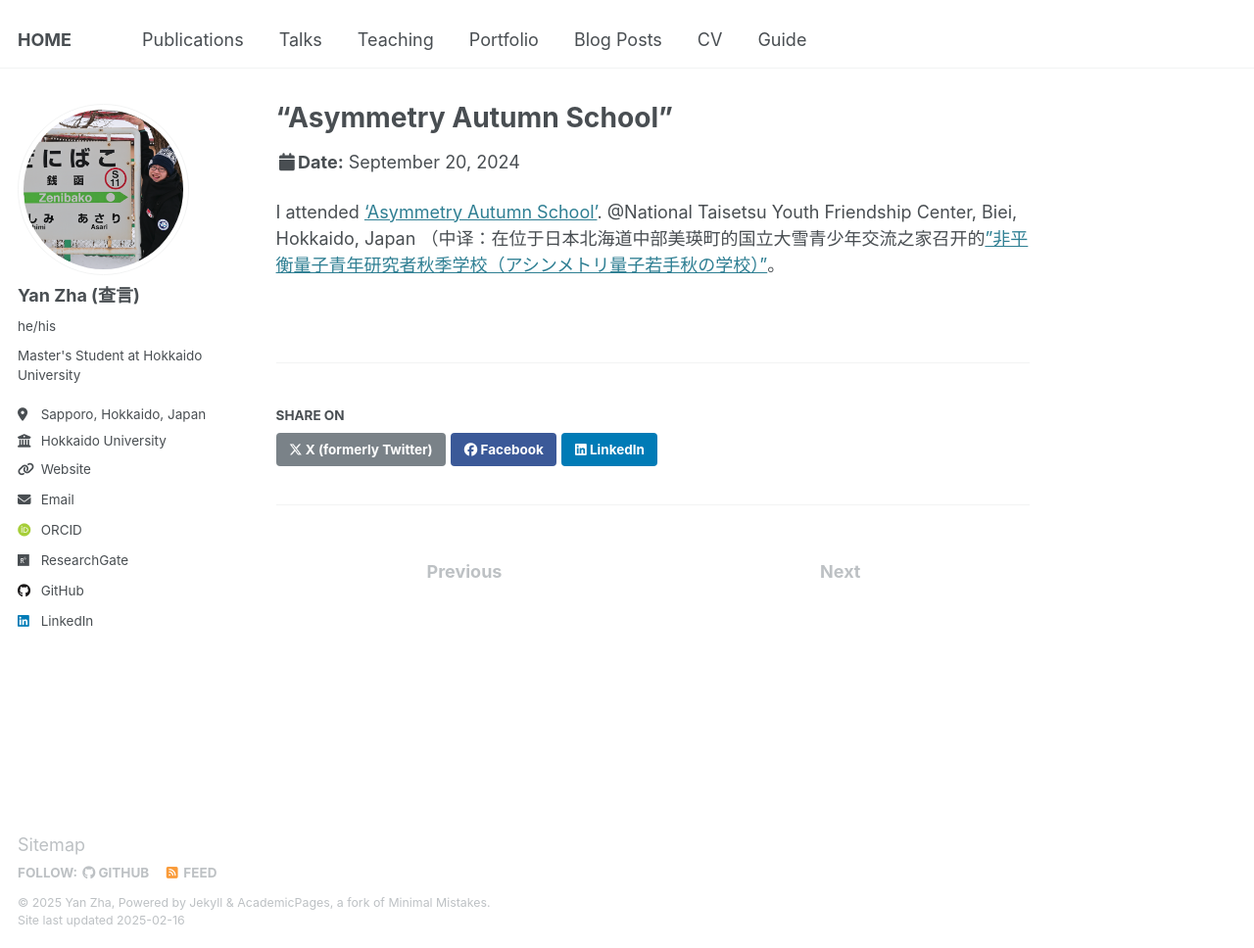
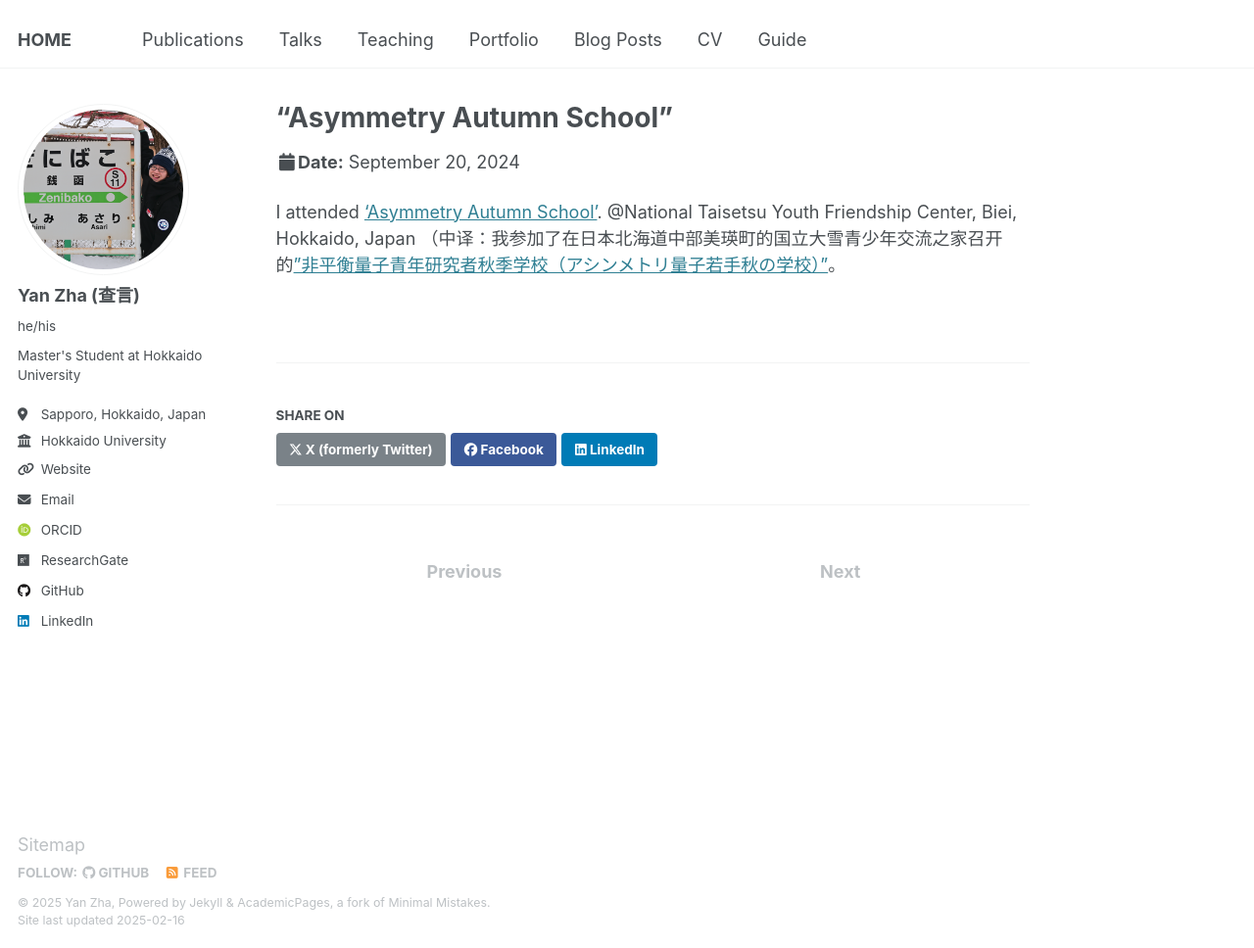
Before and after one commit to yzhacn/yzhacn.github.io, a Jekyll site: the page built from _talks/2024-09-20-semi-1.md, in a window 1280 px wide and 968 px high. Shown: the whole window at 98% size. Built offline with Jekyll 4.4.1, drawn with Linux system fonts in a browser that asks for light colours; some web fonts are replaced.

Commit message:
Update 2024-09-20-semi-1.md

```diff
--- a/_talks/2024-09-20-semi-1.md
+++ b/_talks/2024-09-20-semi-1.md
@@ -9,4 +9,4 @@ location: "Biei, Hokkaido, Japan"
 ---
 
 I attended ['Asymmetry Autumn School'](https://asymmetry.hiroshima-u.ac.jp/event/1097). @National Taisetsu Youth Friendship Center, Biei, Hokkaido, Japan
-（中译：在位于日本北海道中部美瑛町的国立大雪青少年交流之家召开的[”非平衡量子青年研究者秋季学校（アシンメトリ量子若手秋の学校）”](https://asymmetry.hiroshima-u.ac.jp/event/1097)。
+（中译：我参加了在日本北海道中部美瑛町的国立大雪青少年交流之家召开的[”非平衡量子青年研究者秋季学校（アシンメトリ量子若手秋の学校）”](https://asymmetry.hiroshima-u.ac.jp/event/1097)。
```
